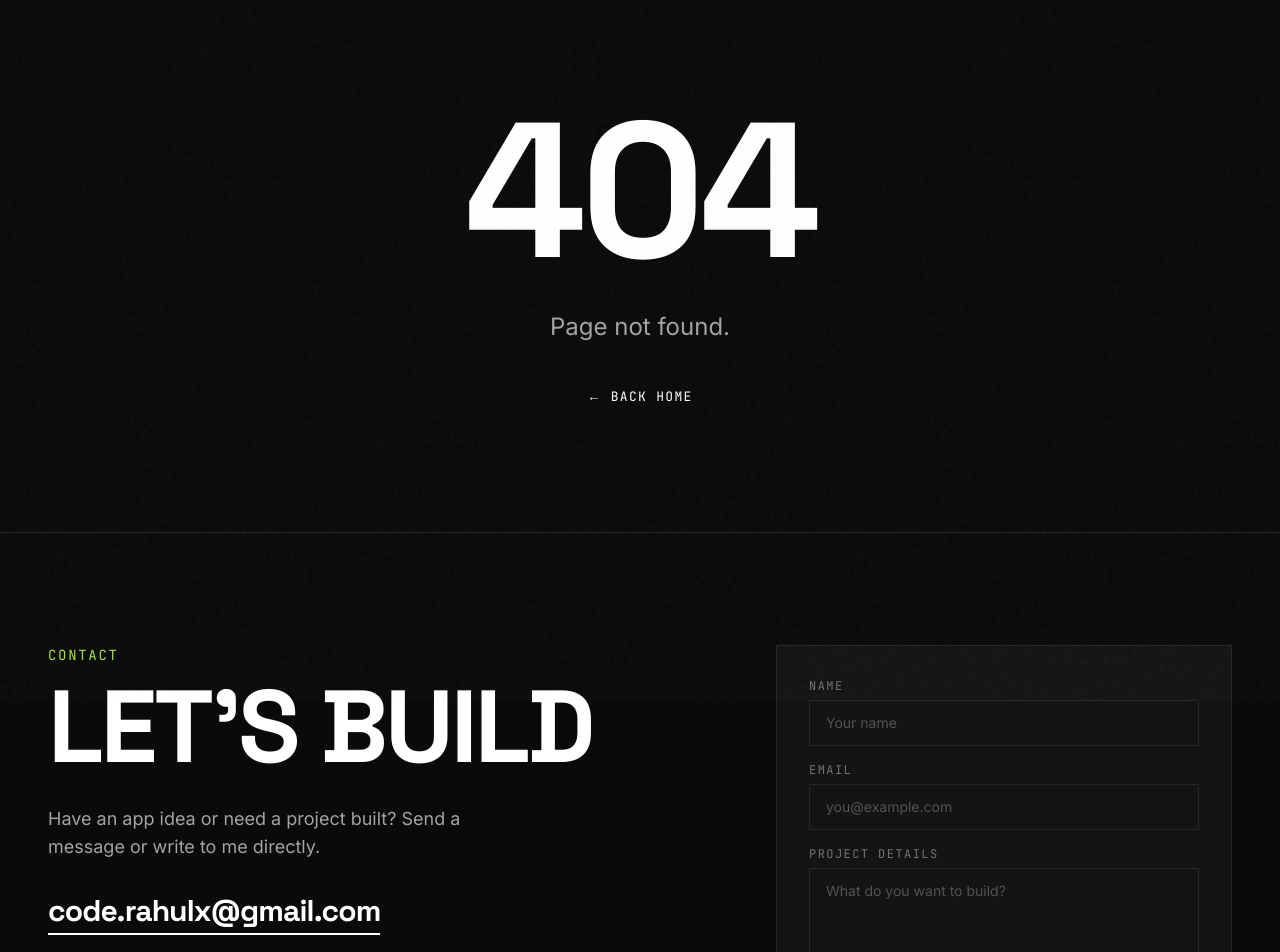
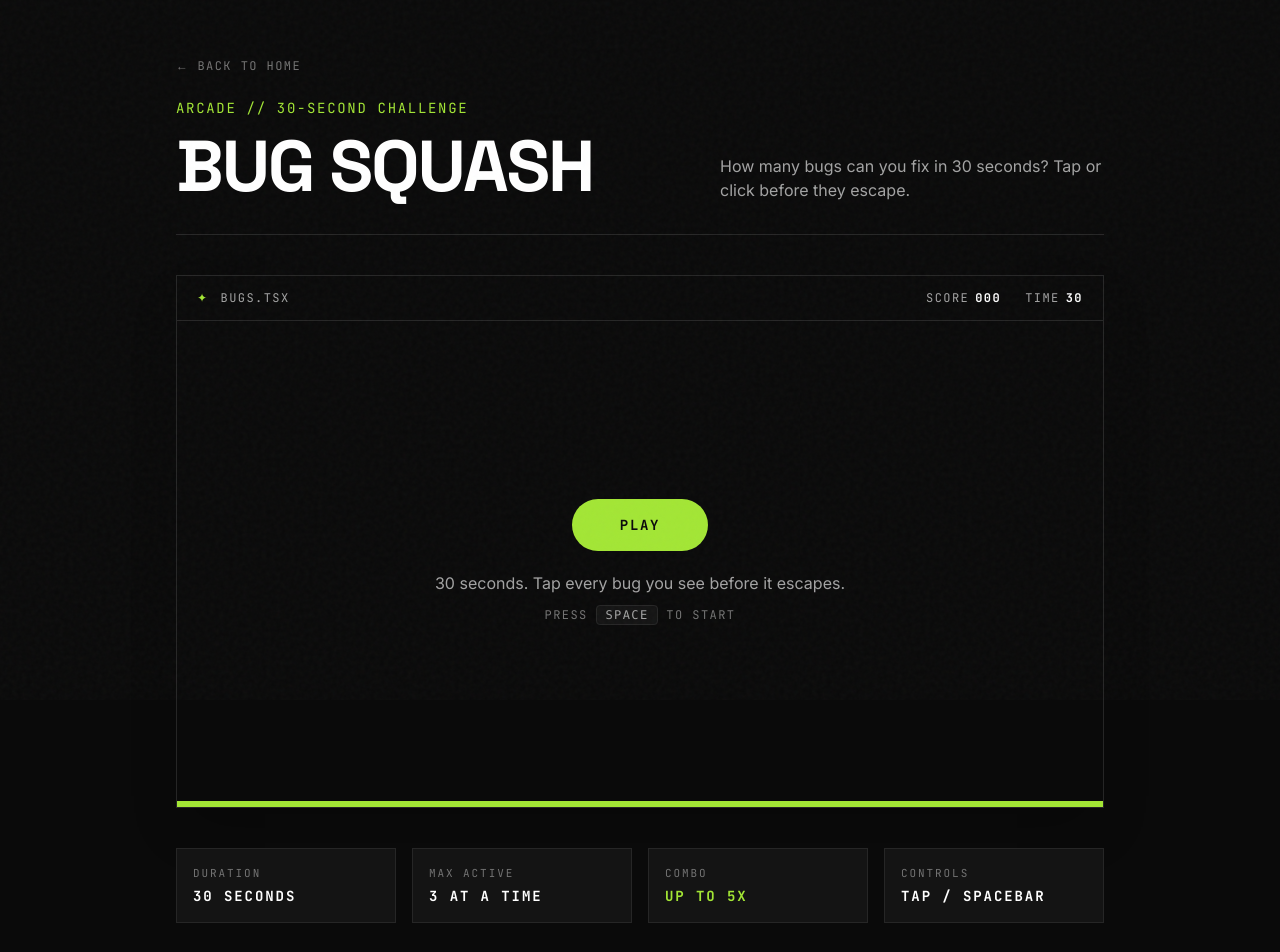
Before and after one commit to rahulx-dev/Portfolio, a Next.js app: page /play in a window 1280 px wide. Before the commit this address had no page. Shown: the part 100-1052 px from the top of the page. Built offline with nearby package versions, Linux system fonts and the light colour scheme.

Commit message:
feat: move Bug Squash to dedicated /play page and add nav access

```diff
--- /dev/null
+++ b/app/play/page.tsx
@@ -0,0 +1,97 @@
+import type { Metadata } from "next";
+import Link from "next/link";
+import BugSquash from "@/components/BugSquash";
+import ScrollReveal from "@/components/ScrollReveal";
+
+export const metadata: Metadata = {
+  title: "Play Bug Squash | Lucky",
+  description:
+    "Play Bug Squash — a fast-paced 30-second mini game. How many bugs can you fix in 30 seconds?",
+  alternates: {
+    canonical: "https://luckyxdev.me/play",
+  },
+  openGraph: {
+    title: "Play Bug Squash | Lucky",
+    description:
+      "Play Bug Squash — a fast-paced 30-second mini game. How many bugs can you fix in 30 seconds?",
+    url: "https://luckyxdev.me/play",
+    siteName: "LUCKYXDEV",
+    type: "website",
+    images: [
+      {
+        url: "/og.jpg",
+        width: 1200,
+        height: 630,
+        alt: "Play Bug Squash | Lucky",
+      },
+    ],
+  },
+  twitter: {
+    card: "summary_large_image",
+    title: "Play Bug Squash | Lucky",
+    description:
+      "Play Bug Squash — a fast-paced 30-second mini game. How many bugs can you fix in 30 seconds?",
+    images: ["/og.jpg"],
+  },
+};
+
+export default function PlayPage() {
+  return (
+    <div className="min-h-screen py-12 sm:py-20 px-6 sm:px-8 md:px-12 max-w-5xl mx-auto flex flex-col justify-center">
+      <div className="mb-8">
+        <Link
+          href="/"
+          className="inline-flex items-center gap-2 font-mono-label text-xs text-[#737373] hover:text-[#A3E635] transition-colors mb-6"
+        >
+          <span>←</span>
+          <span>BACK TO HOME</span>
+        </Link>
+
+        <div className="flex flex-col sm:flex-row sm:items-end justify-between gap-4">
+          <div>
+            <p className="font-mono-label text-xs sm:text-sm text-[#A3E635] tracking-widest mb-3">
+              ARCADE // 30-SECOND CHALLENGE
+            </p>
+            <h1 className="font-heading text-[clamp(2.5rem,6vw,4.5rem)] font-bold text-white tracking-tight leading-none uppercase">
+              BUG SQUASH
+            </h1>
+          </div>
+
+          <p className="font-body text-sm sm:text-base text-[#A3A3A3] max-w-sm">
+            How many bugs can you fix in 30 seconds? Tap or click before they escape.
+          </p>
+        </div>
+      </div>
+
+      <div className="w-full h-px bg-[#262626] mb-10" />
+
+      {/* Game Window */}
+      <ScrollReveal>
+        <BugSquash />
+      </ScrollReveal>
+
+      {/* Rule Cards */}
+      <div className="grid grid-cols-2 sm:grid-cols-4 gap-4 mt-10">
+        <div className="bg-[#141414] border border-[#262626] p-4 font-mono-label">
+          <p className="text-[11px] text-[#737373] mb-1">DURATION</p>
+          <p className="text-white font-bold text-sm">30 SECONDS</p>
+        </div>
+
+        <div className="bg-[#141414] border border-[#262626] p-4 font-mono-label">
+          <p className="text-[11px] text-[#737373] mb-1">MAX ACTIVE</p>
+          <p className="text-white font-bold text-sm">3 AT A TIME</p>
+        </div>
+
+        <div className="bg-[#141414] border border-[#262626] p-4 font-mono-label">
+          <p className="text-[11px] text-[#737373] mb-1">COMBO</p>
+          <p className="text-[#A3E635] font-bold text-sm">UP TO 5X</p>
+        </div>
+
+        <div className="bg-[#141414] border border-[#262626] p-4 font-mono-label">
+          <p className="text-[11px] text-[#737373] mb-1">CONTROLS</p>
+          <p className="text-white font-bold text-sm">TAP / SPACEBAR</p>
+        </div>
+      </div>
+    </div>
+  );
+}
--- a/app/sitemap.ts
+++ b/app/sitemap.ts
@@ -12,11 +12,12 @@ export default function sitemap(): MetadataRoute.Sitemap {
     "/products",
     "/products/arise",
     "/products/gym-management",
+    "/play",
   ];
 
   return routes.map((route) => ({
     url: `${baseUrl}${route}`,
-    lastModified: new Date("2026-11-02"),
+    lastModified: new Date("2026-11-03"),
     changeFrequency: route === "" ? ("monthly" as const) : ("weekly" as const),
     priority:
       route === ""
--- a/components/BugSquash.tsx
+++ b/components/BugSquash.tsx
@@ -26,8 +26,8 @@ function BugIcon() {
       aria-hidden="true"
     >
       <path d="M8 2l2 3M16 2l-2 3" />
-      <path d="M9 8a3 3 0 0 1 6 0v2a5 5 0 0 1-6 0z" fill="currentColor" fillOpacity="0.2" />
-      <path d="M8 12a4 4 0 0 0 8 0v4a4 4 0 0 1-8 0z" fill="currentColor" fillOpacity="0.3" />
+      <path d="M9 8a3 3 0 0 1 6 0v2a5 5 0 0 1-6 0z" fill="currentColor" fillOpacity="0.25" />
+      <path d="M8 12a4 4 0 0 0 8 0v4a4 4 0 0 1-8 0z" fill="currentColor" fillOpacity="0.35" />
       <line x1="12" y1="10" x2="12" y2="19" />
       <path d="M4 8l4 2M20 8l-4 2" />
       <path d="M3 14h5M21 14h-5" />
@@ -36,13 +36,21 @@ function BugIcon() {
   );
 }
 
-export default function BugSquash() {
+export default function BugSquash({ className = "" }: { className?: string }) {
   const [gameState, setGameState] = useState<"idle" | "playing" | "gameover">("idle");
   const [score, setScore] = useState(0);
   const [combo, setCombo] = useState(1);
   const [timeLeft, setTimeLeft] = useState(30);
   const [bestScore, setBestScore] = useState(0);
   const [isNewBest, setIsNewBest] = useState(false);
+
+  // Round statistics
+  const [stats, setStats] = useState({
+    squashed: 0,
+    escaped: 0,
+    maxCombo: 1,
+  });
+  const [copied, setCopied] = useState(false);
 
   const playAreaRef = useRef<HTMLDivElement>(null);
   const timeBarRef = useRef<HTMLDivElement>(null);
@@ -66,6 +74,9 @@ export default function BugSquash() {
 
   const scoreRef = useRef(0);
   const comboRef = useRef(1);
+  const maxComboRef = useRef(1);
+  const squashedRef = useRef(0);
+  const escapedRef = useRef(0);
   const bestScoreRef = useRef(0);
   const startTimeRef = useRef(0);
   const lastSpawnRef = useRef(0);
@@ -137,6 +148,12 @@ export default function BugSquash() {
       setIsNewBest(false);
     }
 
+    setStats({
+      squashed: squashedRef.current,
+      escaped: escapedRef.current,
+      maxCombo: maxComboRef.current,
+    });
+
     setGameState("gameover");
   }, []);
 
@@ -145,6 +162,9 @@ export default function BugSquash() {
 
     scoreRef.current = 0;
     comboRef.current = 1;
+    maxComboRef.current = 1;
+    squashedRef.current = 0;
+    escapedRef.current = 0;
     lastSecondRef.current = 30;
     isPausedRef.current = false;
     pauseStartRef.current = 0;
@@ -153,6 +173,7 @@ export default function BugSquash() {
     setCombo(1);
     setTimeLeft(30);
     setIsNewBest(false);
+    setCopied(false);
     setGameState("playing");
 
     slotsRef.current.forEach((slot, i) => {
@@ -177,10 +198,6 @@ export default function BugSquash() {
     const now = performance.now();
     startTimeRef.current = now;
     lastSpawnRef.current = now - 400;
-
-    const reducedMotion =
-      typeof window !== "undefined" &&
-      window.matchMedia("(prefers-reduced-motion: reduce)").matches;
 
     const tick = (time: number) => {
       if (isPausedRef.current) {
@@ -207,6 +224,7 @@ export default function BugSquash() {
         const s = slots[i];
         if (s.active && time - s.spawnTime >= 900) {
           s.active = false;
+          escapedRef.current += 1;
           const el = bugRefs[i].current;
           if (el) {
             el.style.opacity = "0";
@@ -227,7 +245,7 @@ export default function BugSquash() {
         if (slotIndex !== -1) {
           const { width, height } = boundsRef.current;
           const pad = 24;
-          const bugSize = 48;
+          const bugSize = 52;
           const maxX = Math.max(pad, width - bugSize - pad);
           const maxY = Math.max(pad, height - bugSize - pad);
           const x = pad + Math.random() * (maxX - pad);
@@ -262,6 +280,15 @@ export default function BugSquash() {
     const slot = slotsRef.current[index];
     if (!slot.active) return;
     slot.active = false;
+    squashedRef.current += 1;
+
+    try {
+      if (typeof navigator !== "undefined" && navigator.vibrate) {
+        navigator.vibrate(15);
+      }
+    } catch {
+      // vibration unavailable
+    }
 
     const bugEl = bugRefs[index].current;
     if (bugEl) {
@@ -277,6 +304,9 @@ export default function BugSquash() {
 
     const nextCombo = Math.min(5, currentMultiplier + 1);
     comboRef.current = nextCombo;
+    if (nextCombo > maxComboRef.current) {
+      maxComboRef.current = nextCombo;
+    }
     setCombo(nextCombo);
 
     const floatEl = floatRefs[index].current;
@@ -287,7 +317,7 @@ export default function BugSquash() {
 
       floatEl.textContent = `+${points}`;
       floatEl.style.transition = "none";
-      floatEl.style.transform = `translate3d(${Math.round(slot.x + 10)}px, ${Math.round(slot.y)}px, 0)`;
+      floatEl.style.transform = `translate3d(${Math.round(slot.x + 12)}px, ${Math.round(slot.y)}px, 0)`;
       floatEl.style.opacity = "1";
 
       requestAnimationFrame(() => {
@@ -296,12 +326,30 @@ export default function BugSquash() {
           floatEl.style.opacity = "0";
         } else {
           floatEl.style.transition = "transform 0.4s cubic-bezier(0.16, 1, 0.3, 1), opacity 0.4s ease-out";
-          floatEl.style.transform = `translate3d(${Math.round(slot.x + 10)}px, ${Math.round(slot.y - 24)}px, 0) scale(1.15)`;
+          floatEl.style.transform = `translate3d(${Math.round(slot.x + 12)}px, ${Math.round(slot.y - 28)}px, 0) scale(1.15)`;
           floatEl.style.opacity = "0";
         }
       });
     }
   }, []);
+
+  // Keyboard shortcut: Spacebar or Enter to start/restart
+  useEffect(() => {
+    const handleKeyDown = (e: KeyboardEvent) => {
+      if (e.target instanceof HTMLInputElement || e.target instanceof HTMLTextAreaElement) {
+        return;
+      }
+      if (e.code === "Space" || e.code === "Enter") {
+        if (gameState === "idle" || gameState === "gameover") {
+          e.preventDefault();
+          startGame();
+        }
+      }
+    };
+
+    window.addEventListener("keydown", handleKeyDown);
+    return () => window.removeEventListener("keydown", handleKeyDown);
+  }, [gameState, startGame]);
 
   useEffect(() => {
     const onVisibilityChange = () => {
@@ -335,6 +383,16 @@ export default function BugSquash() {
     };
   }, []);
 
+  const handleShare = () => {
+    const text = `I squashed ${stats.squashed} bugs and scored ${score} pts (Max Combo x${stats.maxCombo}) in Bug Squash on luckyxdev.me/play! 🐛`;
+    if (navigator.clipboard) {
+      navigator.clipboard.writeText(text).then(() => {
+        setCopied(true);
+        setTimeout(() => setCopied(false), 2500);
+      });
+    }
+  };
+
   let verdict = "Solid debugging.";
   if (score < 100) {
     verdict = "The bugs won this round.";
@@ -342,12 +400,21 @@ export default function BugSquash() {
     verdict = "Senior debugger energy.";
   }
 
+  const totalAttempts = stats.squashed + stats.escaped;
+  const accuracy = totalAttempts > 0 ? Math.round((stats.squashed / totalAttempts) * 100) : 0;
+
   return (
-    <div className="w-full bg-[#141414] border border-[#262626] flex flex-col overflow-hidden">
-      <div className="px-5 py-3 border-b border-[#262626] bg-[#0A0A0A] flex items-center justify-between font-mono-label text-xs">
+    <div className={`w-full bg-[#141414] border border-[#262626] flex flex-col overflow-hidden shadow-2xl ${className}`}>
+      {/* Editor Header Bar */}
+      <div className="px-5 py-3.5 border-b border-[#262626] bg-[#0A0A0A] flex items-center justify-between font-mono-label text-xs">
         <div className="flex items-center gap-3 text-[#A3A3A3]">
           <span className="text-[#A3E635]">✦</span>
           <span>bugs.tsx</span>
+          {gameState === "playing" && timeLeft <= 10 && (
+            <span className="px-2 py-0.5 bg-[#A3E635]/15 text-[#A3E635] text-[10px] tracking-wider rounded font-bold uppercase animate-pulse">
+              RUSH HOUR
+            </span>
+          )}
         </div>
 
         <div className="flex items-center gap-4 sm:gap-6 text-[#A3A3A3]">
@@ -363,69 +430,104 @@ export default function BugSquash() {
 
           <div className="flex items-center gap-1.5">
             <span>TIME</span>
-            <span className="text-white font-bold tabular-nums">
+            <span className={`font-bold tabular-nums ${timeLeft <= 10 ? "text-[#A3E635]" : "text-white"}`}>
               {String(timeLeft).padStart(2, "0")}
             </span>
           </div>
         </div>
       </div>
 
+      {/* Main Play Area */}
       <div
         ref={playAreaRef}
-        className="relative w-full min-h-[340px] sm:min-h-[420px] bg-[#0A0A0A] flex flex-col items-center justify-center p-6 text-center select-none overflow-hidden"
+        className="relative w-full min-h-[380px] sm:min-h-[480px] bg-[#0A0A0A] flex flex-col items-center justify-center p-6 text-center select-none overflow-hidden"
         style={{ touchAction: gameState === "playing" ? "none" : "auto" }}
       >
         {gameState === "idle" && (
-          <div className="flex flex-col items-center">
+          <div className="flex flex-col items-center max-w-md px-4">
             <button
               type="button"
               onClick={startGame}
               aria-label="Play Bug Squash"
-              className="min-h-[48px] px-10 py-3.5 bg-[#A3E635] hover:bg-white text-[#0A0A0A] font-mono-label text-sm font-bold tracking-widest rounded-full transition-colors active:scale-95 touch-manipulation cursor-pointer"
+              className="min-h-[52px] px-12 py-3.5 bg-[#A3E635] hover:bg-white text-[#0A0A0A] font-mono-label text-sm font-bold tracking-widest rounded-full transition-colors active:scale-95 touch-manipulation cursor-pointer"
             >
               PLAY
             </button>
-            <p className="font-body text-sm sm:text-base text-[#A3A3A3] mt-5">
-              30 seconds. Tap every bug you see.
+            <p className="font-body text-base text-[#A3A3A3] mt-5">
+              30 seconds. Tap every bug you see before it escapes.
+            </p>
+            <p className="font-mono-label text-xs text-[#737373] mt-3">
+              Press <kbd className="px-2 py-0.5 bg-[#141414] border border-[#262626] text-[#A3A3A3] rounded">SPACE</kbd> to start
             </p>
             {bestScore > 0 && (
-              <p className="font-mono-label text-xs text-[#737373] mt-3">
+              <div className="font-mono-label text-xs text-[#A3E635] mt-4 px-3 py-1 bg-[#141414] border border-[#262626] rounded-full">
                 BEST SCORE: {bestScore}
-              </p>
+              </div>
             )}
           </div>
         )}
 
         {gameState === "gameover" && (
-          <div className="flex flex-col items-center max-w-sm">
+          <div className="flex flex-col items-center max-w-md w-full px-4 py-4">
             <h3 className="font-heading text-3xl sm:text-4xl font-bold text-white tracking-tight uppercase mb-2">
               TIME UP
             </h3>
 
             {isNewBest && (
-              <span className="inline-block px-3 py-1 bg-[#A3E635] text-[#0A0A0A] font-mono-label text-xs font-bold rounded-full mb-3">
-                NEW BEST
+              <span className="inline-block px-3.5 py-1 bg-[#A3E635] text-[#0A0A0A] font-mono-label text-xs font-bold rounded-full mb-3">
+                ★ NEW HIGH SCORE ★
               </span>
             )}
 
-            <div className="font-mono-label text-sm sm:text-base text-[#F5F5F5] mb-2 tabular-nums">
+            <div className="font-mono-label text-base sm:text-lg text-[#F5F5F5] mb-2 tabular-nums">
               SCORE: <span className="text-[#A3E635] font-bold">{score}</span>
               <span className="mx-2 text-[#404040]">•</span>
               BEST: {bestScore}
             </div>
 
-            <p className="font-body text-sm text-[#A3A3A3] mb-6">
+            <p className="font-body text-sm sm:text-base text-[#A3A3A3] mb-5">
               {verdict}
             </p>
 
+            {/* Detailed Round Stats */}
+            <div className="grid grid-cols-3 gap-3 w-full bg-[#141414] border border-[#262626] p-3 mb-6 font-mono-label text-xs">
+              <div className="flex flex-col items-center">
+                <span className="text-[#737373]">SQUASHED</span>
+                <span className="text-white font-bold text-sm mt-0.5">{stats.squashed}</span>
+              </div>
+              <div className="flex flex-col items-center border-x border-[#262626]">
+                <span className="text-[#737373]">MAX COMBO</span>
+                <span className="text-[#A3E635] font-bold text-sm mt-0.5">x{stats.maxCombo}</span>
+              </div>
+              <div className="flex flex-col items-center">
+                <span className="text-[#737373]">ACCURACY</span>
+                <span className="text-white font-bold text-sm mt-0.5">{accuracy}%</span>
+              </div>
+            </div>
+
+            <div className="flex flex-wrap items-center justify-center gap-3 w-full">
               <button
                 type="button"
                 onClick={startGame}
                 aria-label="Play again"
-              className="min-h-[48px] px-10 py-3.5 bg-[#A3E635] hover:bg-white text-[#0A0A0A] font-mono-label text-sm font-bold tracking-widest rounded-full transition-colors active:scale-95 touch-manipulation cursor-pointer"
+                className="min-h-[48px] px-8 py-3 bg-[#A3E635] hover:bg-white text-[#0A0A0A] font-mono-label text-xs sm:text-sm font-bold tracking-widest rounded-full transition-colors active:scale-95 touch-manipulation cursor-pointer"
               >
                 PLAY AGAIN
               </button>
+
+              <button
+                type="button"
+                onClick={handleShare}
+                aria-label="Share score"
+                className="min-h-[48px] px-6 py-3 bg-[#141414] hover:bg-[#1f1f1f] border border-[#262626] hover:border-[#A3E635] text-white font-mono-label text-xs sm:text-sm font-bold tracking-wider rounded-full transition-colors cursor-pointer"
+              >
+                {copied ? "COPIED!" : "SHARE SCORE"}
+              </button>
+            </div>
+
+            <p className="font-mono-label text-[11px] text-[#737373] mt-4">
+              Press <kbd className="px-1.5 py-0.5 bg-[#141414] border border-[#262626] text-[#A3A3A3] rounded">SPACE</kbd> to play again
+            </p>
           </div>
         )}
 
@@ -437,7 +539,7 @@ export default function BugSquash() {
             type="button"
             aria-label="bug"
             onClick={() => handleSquash(i)}
-            className="absolute top-0 left-0 w-12 h-12 flex items-center justify-center text-[#E5E5E5] hover:text-[#A3E635] active:scale-90 transition-transform duration-100 touch-manipulation cursor-pointer select-none"
+            className="absolute top-0 left-0 w-14 h-14 flex items-center justify-center text-[#E5E5E5] hover:text-[#A3E635] active:scale-90 transition-transform duration-100 touch-manipulation cursor-pointer select-none"
             style={{
               opacity: 0,
               pointerEvents: "none",
@@ -454,7 +556,7 @@ export default function BugSquash() {
           <div
             key={`float-${i}`}
             ref={floatRefs[i]}
-            className="absolute top-0 left-0 pointer-events-none font-mono-label text-xs font-bold text-[#A3E635] select-none"
+            className="absolute top-0 left-0 pointer-events-none font-mono-label text-sm font-bold text-[#A3E635] select-none"
             style={{
               opacity: 0,
               transform: "translate3d(-100px, -100px, 0)",
@@ -463,7 +565,8 @@ export default function BugSquash() {
         ))}
       </div>
 
-      <div className="w-full h-1 bg-[#262626] overflow-hidden">
+      {/* Draining Time Bar */}
+      <div className="w-full h-1.5 bg-[#262626] overflow-hidden">
         <div
           ref={timeBarRef}
           className="w-full h-full bg-[#A3E635] origin-left"
--- a/components/Navigation.tsx
+++ b/components/Navigation.tsx
@@ -59,6 +59,7 @@ export default function Navigation() {
 
   const isProjects = pathname.startsWith("/projects");
   const isProducts = pathname.startsWith("/products");
+  const isPlay = pathname.startsWith("/play");
 
   return (
     <>
@@ -102,6 +103,16 @@ export default function Navigation() {
               }`}
             >
               PRODUCTS
+            </Link>
+
+            <Link
+              href="/play"
+              className={`nav-link text-[13px] tracking-widest inline-flex items-center gap-1.5 ${
+                isPlay ? "active text-[#A3E635]" : "text-[#A3A3A3] hover:text-white"
+              }`}
+            >
+              <span>PLAY</span>
+              <span className="w-1.5 h-1.5 rounded-full bg-[#A3E635]" />
             </Link>
 
             <Link
@@ -185,6 +196,17 @@ export default function Navigation() {
             </Link>
 
             <Link
+              href="/play"
+              onClick={() => setMobileMenuOpen(false)}
+              className={`min-h-[44px] flex items-center gap-2 ${
+                isPlay ? "text-[#A3E635]" : "text-[#A3A3A3] hover:text-white"
+              }`}
+            >
+              <span>PLAY</span>
+              <span className="w-1.5 h-1.5 rounded-full bg-[#A3E635]" />
+            </Link>
+
+            <Link
               href="/#contact"
               onClick={handleContactClick}
               className="min-h-[44px] flex items-center text-[#A3A3A3] hover:text-white"
```
Also changed, not shown: app/page.tsx (+0 -32 lines). Lines whose indentation alone changed are shown as unchanged.
